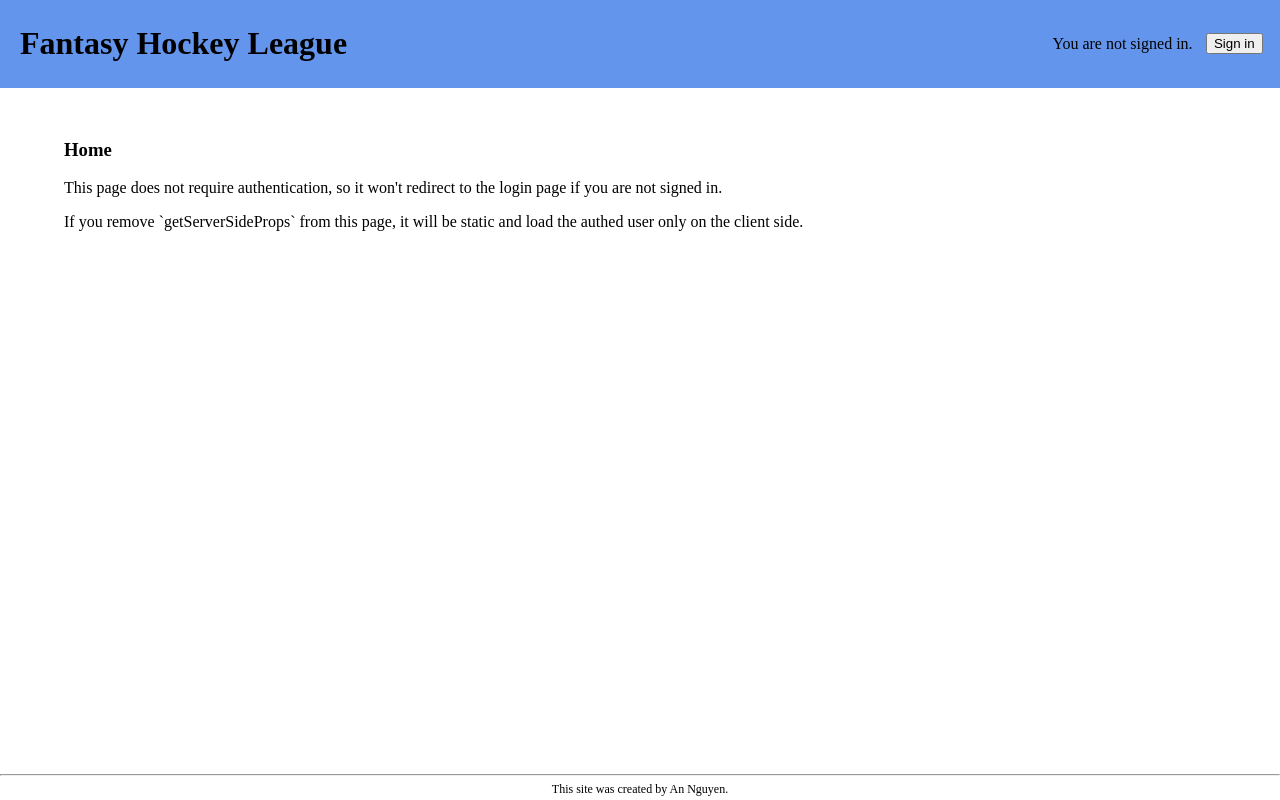
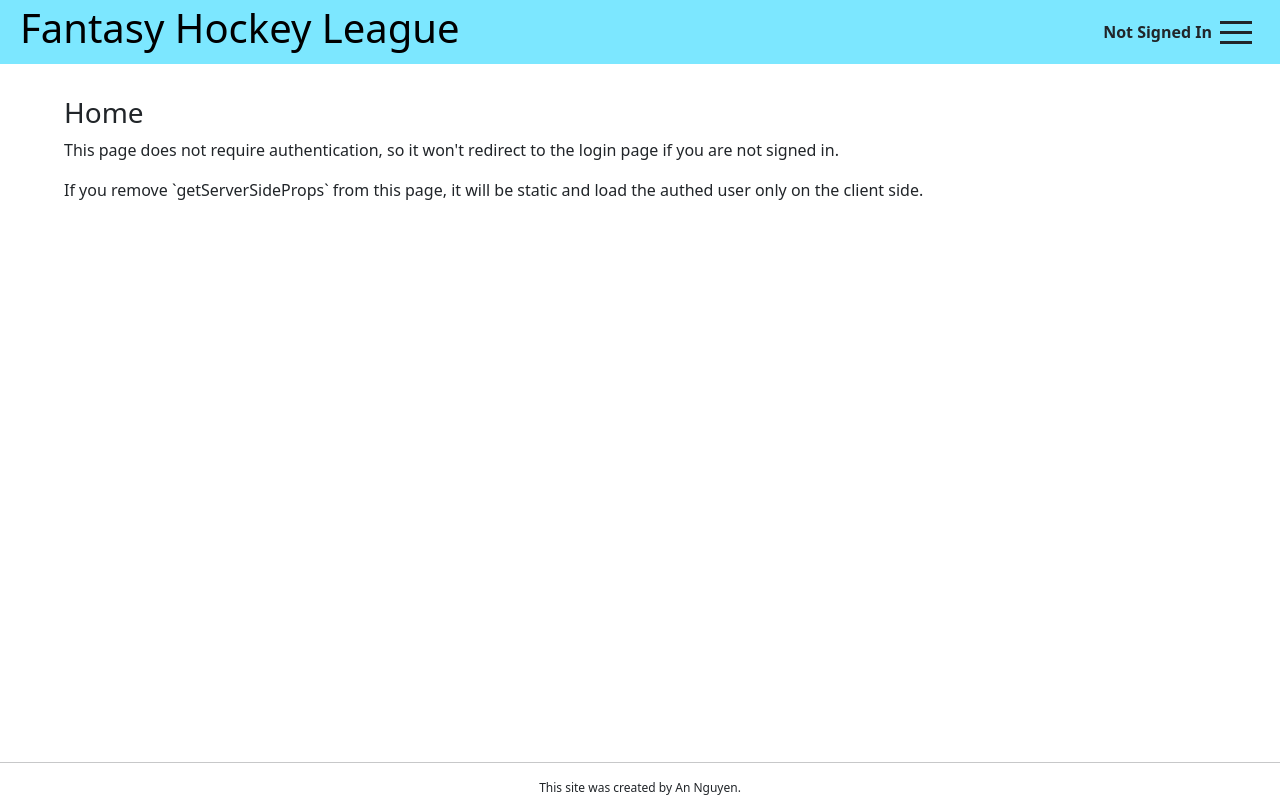
Before and after one commit to nguyenank/fantasy-hockey-league, a Next.js app: page / in a window 1280 px wide. Built offline with nearby package versions, Linux system fonts and the light colour scheme; no server answers.

Commit message:
:lipstick: add navigation bar
add navigation bar and rudimentary styling

```diff
--- a/components/Header.js
+++ b/components/Header.js
@@ -1,46 +1,58 @@
-import React from "react";
 import Link from "next/link";
+import { useState } from "react";
 import { getAuth, signOut } from "firebase/auth";
 import { useAuthState } from "react-firebase-hooks/auth";
 import styles from "./styles/Header.module.scss";
+import Hamburger from "hamburger-react";
 
 export default function Header() {
     const auth = getAuth();
     const [user, loading, error] = useAuthState(auth);
+    console.log(user);
+    const [isOpen, setOpen] = useState(false);
     return (
+        <>
             <div className={styles.container}>
-            <div className={styles.versionsContainer}>
+                <div className={styles.titleContainer}>
                     <Link href="/">
-                    <a>
+                        <a className={styles.link}>
                             <h1>Fantasy Hockey League</h1>
                         </a>
                     </Link>
                 </div>
-            {user ? (
+                <div className={styles.bold}>
+                    {user ? user.email : "Not Signed In"}
+                </div>
+                <Hamburger toggled={isOpen} toggle={setOpen} />
+            </div>
+            {isOpen && (
+                <div className={styles.dropdown}>
+                    <div className={styles.hr}></div>
+                    {!user ? (
+                        <Link href="/auth">
+                            <a className={styles.link}>
+                                <span>Sign In</span>
+                            </a>
+                        </Link>
+                    ) : (
                         <>
-                    <p>Signed in as {user.email}</p>
-                    <button
-                        type="button"
+                            <Link href="/select-team">
+                                <a className={styles.link}>
+                                    <span>View Team</span>
+                                </a>
+                            </Link>
+                            <a
+                                className={styles.link}
                                 onClick={() => {
                                     signOut(auth);
                                 }}
-                        className={styles.buttons}
                             >
-                        Sign out
-                    </button>
-                </>
-            ) : (
-                <>
-                    <p>You are not signed in.</p>
-                    <Link href="/auth">
-                        <a>
-                            <button type="button" className={styles.buttons}>
-                                Sign in
-                            </button>
+                                <span>Sign Out</span>
                             </a>
-                    </Link>
                         </>
                     )}
                 </div>
+            )}
+        </>
     );
 }
--- a/components/styles/Header.module.scss
+++ b/components/styles/Header.module.scss
@@ -1,13 +1,16 @@
+$main-header: #7ce7ff;
+$main-header-highlight: #b0eefc;
+
 .container {
     display: flex;
     justify-content: flex-end;
     align-items: center;
-  padding: 0.25rem;
-  background-color: cornflowerblue;
+    padding: 0.25rem 1.25rem;
+    background-color: $main-header;
 }
 
-.versionsContainer {
-  margin-left: 1rem;
+.titleContainer {
+    // margin-left: 1rem;
     margin-right: auto;
 }
 
@@ -15,3 +18,38 @@
     margin: 0 1em;
     cursor: pointer;
 }
+
+.link {
+    color: black;
+    text-decoration: none;
+    display: block;
+    width: 100%;
+    text-align: right;
+    cursor: pointer;
+
+    &:hover {
+        background-color: $main-header-highlight;
+        padding-right: 0.25em;
+        color: #000;
+        text-shadow: 0.15em 0.15em #fff;
+    }
+}
+
+.bold {
+    font-weight: bold;
+}
+
+.hr {
+    margin-bottom: 0.5rem;
+    height: 0.1em;
+    width: 100%;
+    background-color: black;
+}
+
+.dropdown {
+    background-color: $main-header;
+    display: flex;
+    flex-direction: column;
+    align-items: flex-end;
+    padding: 0.25rem 1.25rem;
+}
--- a/package.json
+++ b/package.json
@@ -8,8 +8,10 @@
         "lint": "next lint"
     },
     "dependencies": {
+        "bootstrap": "^5.1.3",
         "firebase": "^9.5.0",
         "firebase-admin": "^10.0.0",
+        "hamburger-react": "^2.4.1",
         "lodash": "^4.17.21",
         "next": "12.0.4",
         "react": "17.0.2",
--- a/pages/_app.js
+++ b/pages/_app.js
@@ -1,5 +1,6 @@
 import "../styles/globals.css";
 import init from "../utils/init";
+import "bootstrap/dist/css/bootstrap.min.css";
 
 init();
 
```
Also changed, not shown: 1 other file (tests, documents, lock files or other folders). Lines whose indentation alone changed are shown as unchanged.
